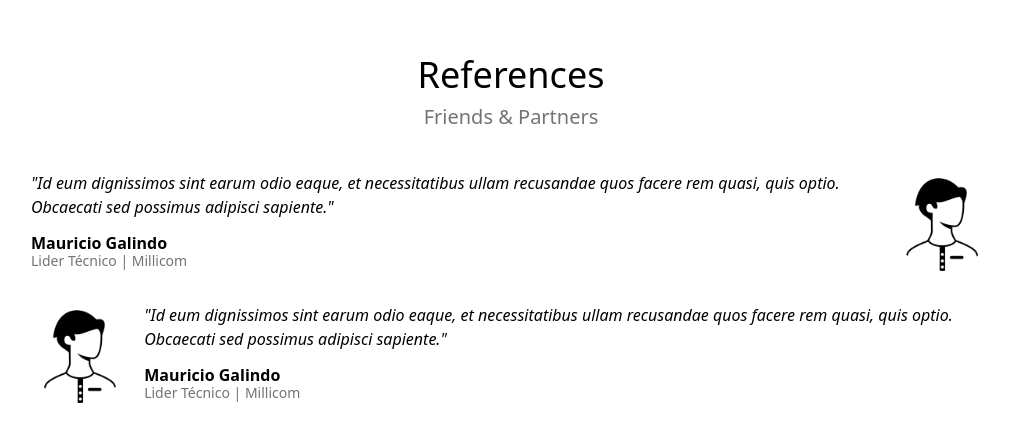
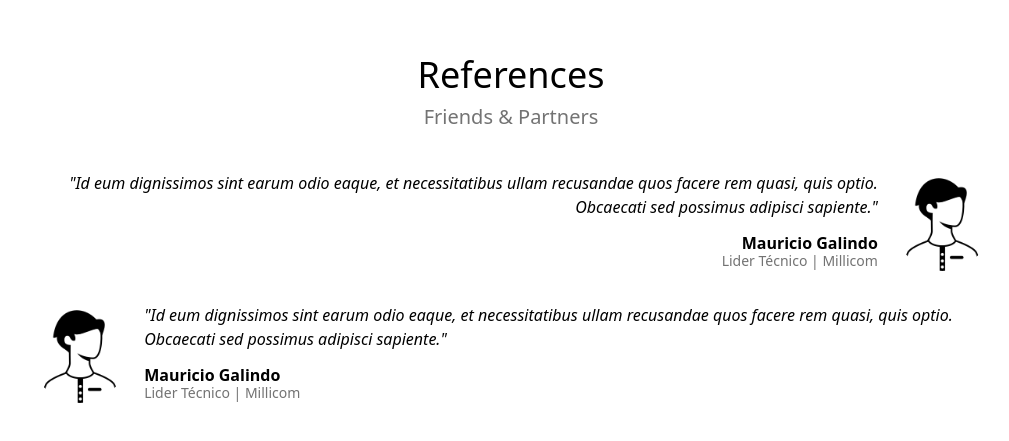
Before and after one commit to kevocde/kevin-polyrics-dev, a Nuxt app: page / in a window 1280 px wide. Shown: the part 1763-2204 px from the top of the page, without its empty margins (129-1138 px from the left). Built offline with nearby package versions, Linux system fonts and the light colour scheme.

Commit message:
added: inclination config

```diff
--- a/components/Reference.vue
+++ b/components/Reference.vue
@@ -44,7 +44,7 @@ const toRight = computed(() => {
   <div class="flex">
     <div class="flex flex-nowrap rounded-md p-4">
         <div v-if="toLeft" class="image flex justify-center rounded-full min-w-30 overflow-hidden mr-4 outline-3"><img class="aspect-3/2 object-cover" :src="profileImage" alt=""></div>
-        <div class="flex flex-col justify-center">
+        <div class="flex flex-col justify-center" :class="{'justify-end': toRight, 'text-right': toRight}">
             <p class="mb-4 italic">"{{ review }}"</p>
             <h3 class="font-semibold leading-none">{{ name }}</h3>
             <span class="text-sm text-neutral-500">{{ occupation }}</span>
```
